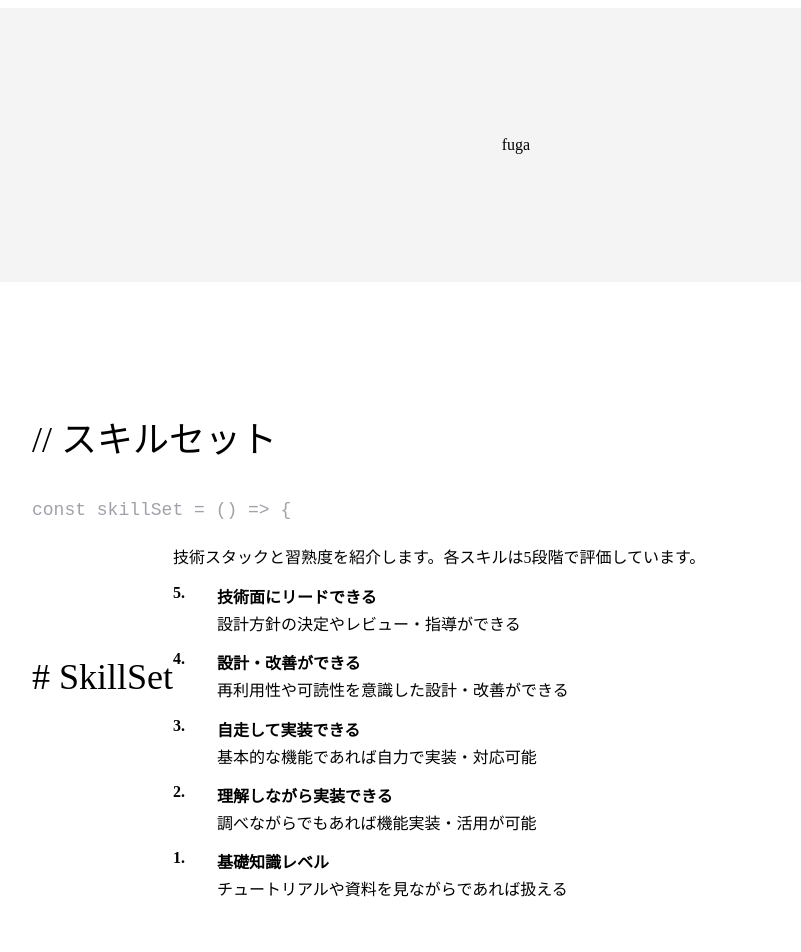
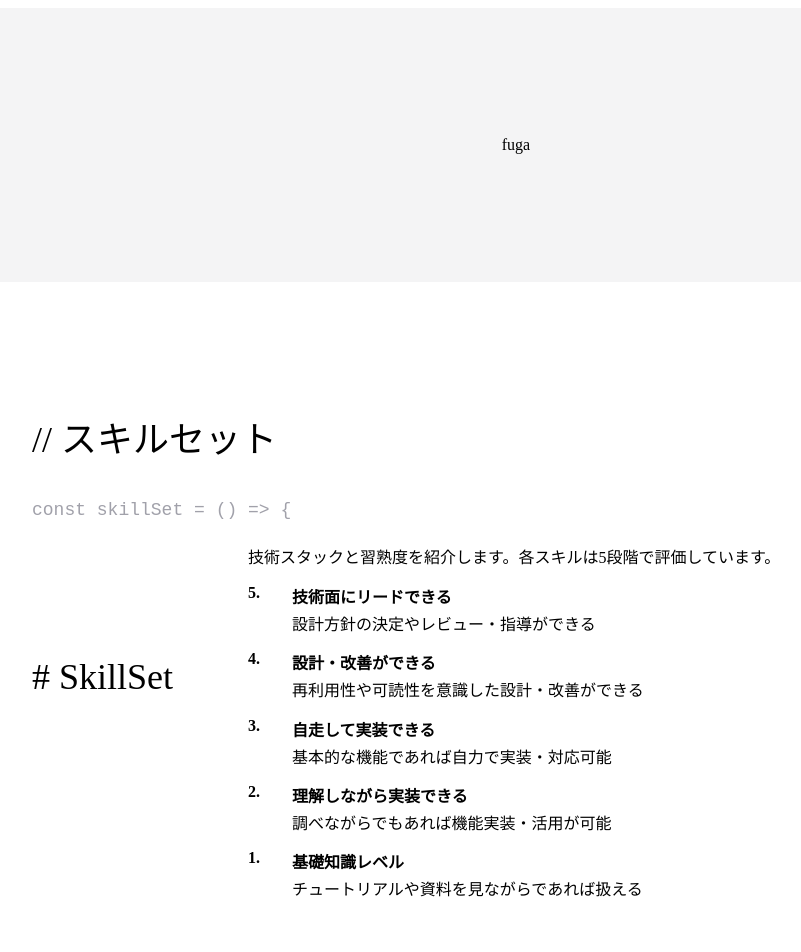
Before and after one commit to chika-create/portfolio, a Next.js app: page /skill in a window 1280 px wide. Shown: the top 952 px of the page, without its empty margins (124-925 px from the left). Built offline with nearby package versions, Linux system fonts and the light colour scheme.

Commit message:
♻ skillSummaryスタイルを整理し、レスポンシブデザインを改善

```diff
--- a/styles/skill/skill.module.scss
+++ b/styles/skill/skill.module.scss
@@ -3,9 +3,19 @@
 
 .skillSummary {
   display: flex;
+  gap: 2rem;
+  &__title {
+    width: 11.5rem;
+    flex-shrink: 0;
+  }
+  &__levelGuide {
+    flex: 1;
+    min-width: 0; /* 右側の中身がはみ出して、左を押し潰すのを防ぐおまじない */
+  }
 }
 
 @media (max-width: $breakpoint-sp) {
   .skillSummary {
+    flex-direction: column;
   }
 }
```
